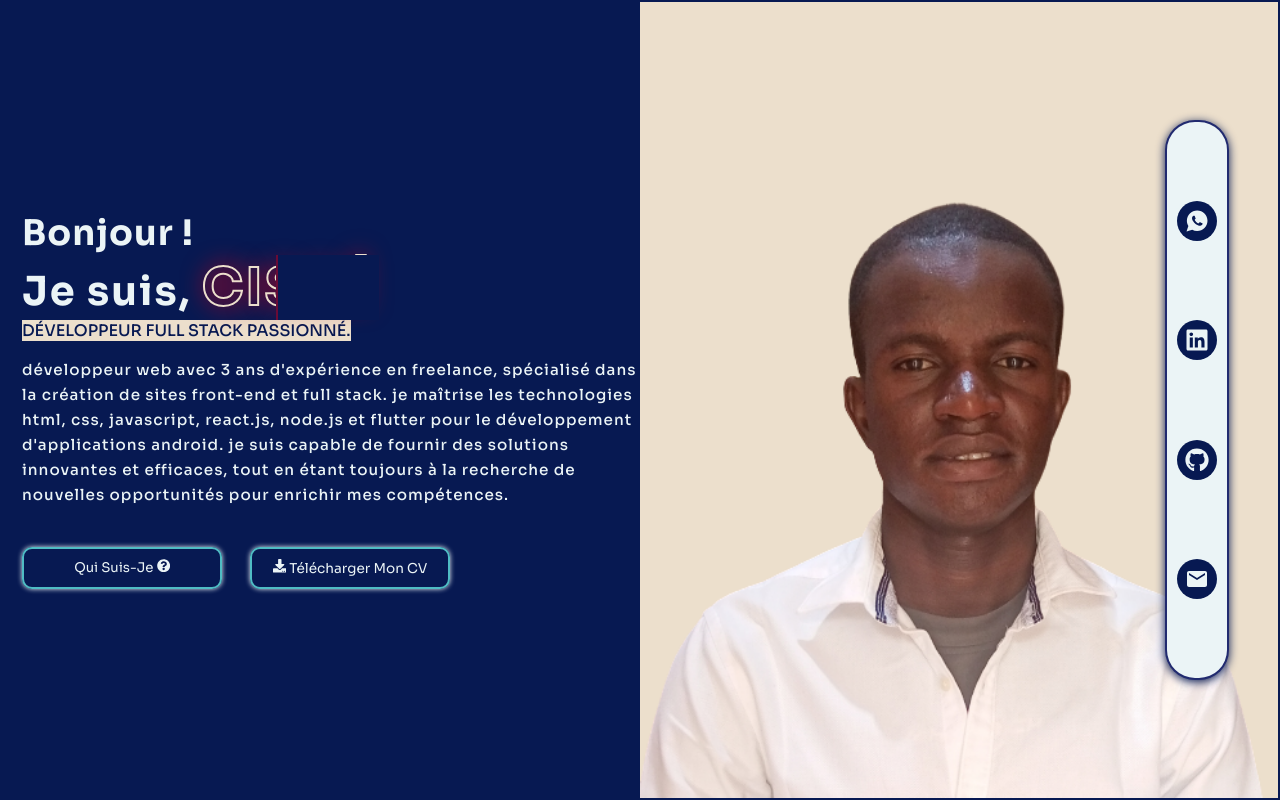
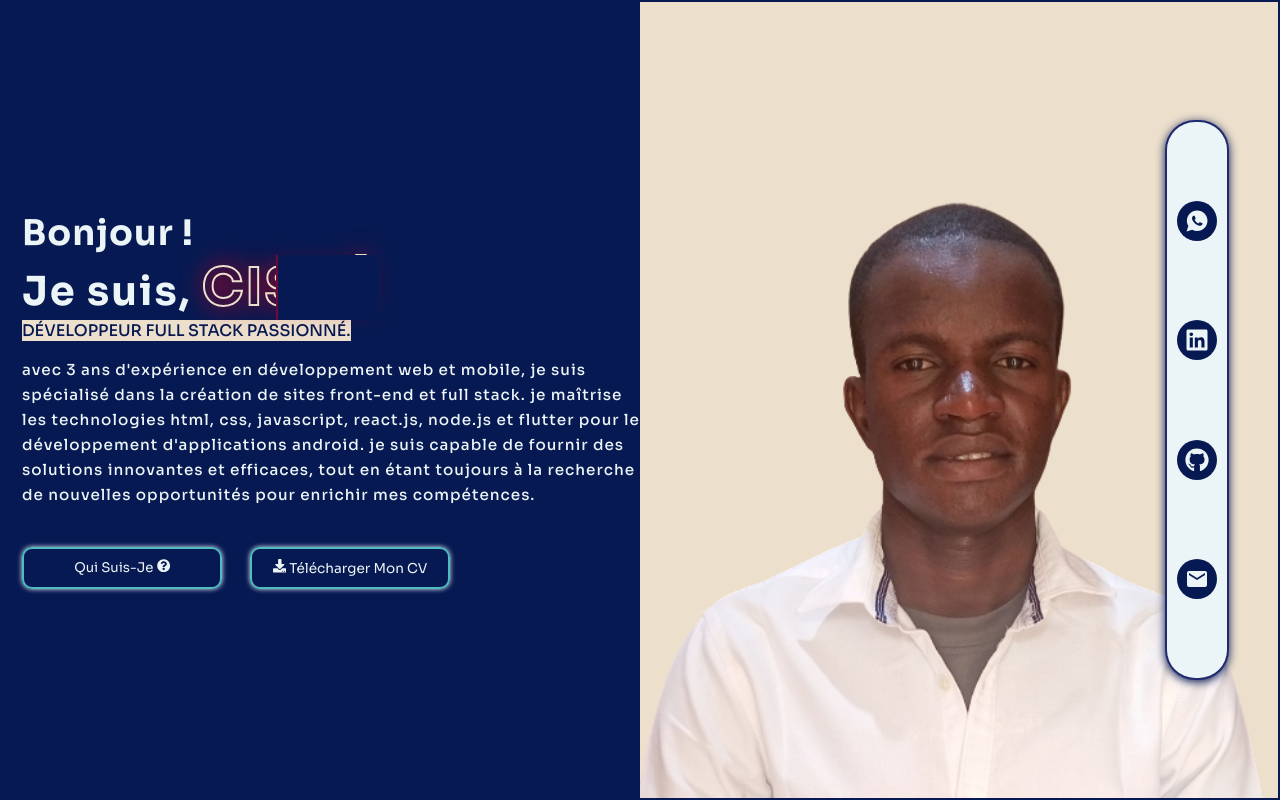
Before and after one commit to McOriginal/OriginalPortfolio, a React (Create React App) app: page / in a window 1280 px wide. Built offline with nearby package versions, Linux system fonts and the light colour scheme.

Commit message:
Finalisation total

```diff
--- a/src/Dashboard/Dashboard.jsx
+++ b/src/Dashboard/Dashboard.jsx
@@ -14,8 +14,6 @@ import { useState } from 'react';
 import { TiArrowSortedUp } from "react-icons/ti";
 import { useNavigate } from 'react-router-dom';
 import { MdDeveloperMode } from "react-icons/md";
-
-
 
 
 
--- a/src/Dashboard/Dashboard.module.css
+++ b/src/Dashboard/Dashboard.module.css
@@ -113,7 +113,7 @@ button .icon{
     display: block;
     position: absolute;
     left: -3%;
-    bottom: 30%;
+    bottom: 37%;
     transform: rotate(90deg);
     animation: rotation .5s infinite linear;
 }
--- a/src/Home/HomePage.jsx
+++ b/src/Home/HomePage.jsx
@@ -20,7 +20,7 @@ export default function HomePage() {
                         <h1>Je suis, <span></span></h1>
                         <p className={classes.description}> Développeur full stack passionné.</p>
                         <p className={classes.profile}>
-                            Développeur web avec 3 ans d'expérience en freelance, spécialisé dans la création de sites front-end et full stack. Je maîtrise les technologies HTML, CSS, JavaScript, React.js, Node.js et Flutter pour le développement d'applications Android. Je suis capable de fournir des solutions innovantes et efficaces, tout en étant toujours à la recherche de nouvelles opportunités pour enrichir mes compétences.
+                             avec 3 ans d'expérience en développement web et mobile, je suis spécialisé dans la création de sites front-end et full stack. Je maîtrise les technologies HTML, CSS, JavaScript, React.js, Node.js et Flutter pour le développement d'applications Android. Je suis capable de fournir des solutions innovantes et efficaces, tout en étant toujours à la recherche de nouvelles opportunités pour enrichir mes compétences.
                         </p>
                         <div className={classes.box_btn}>
                             <button onClick={AboutMe}>Qui suis-je  <FaQuestionCircle /></button>
```
